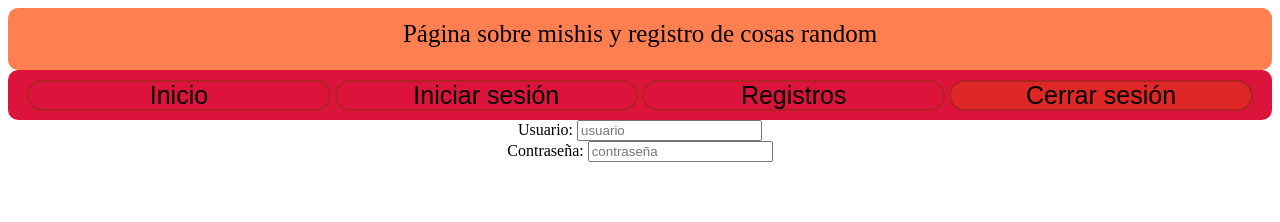
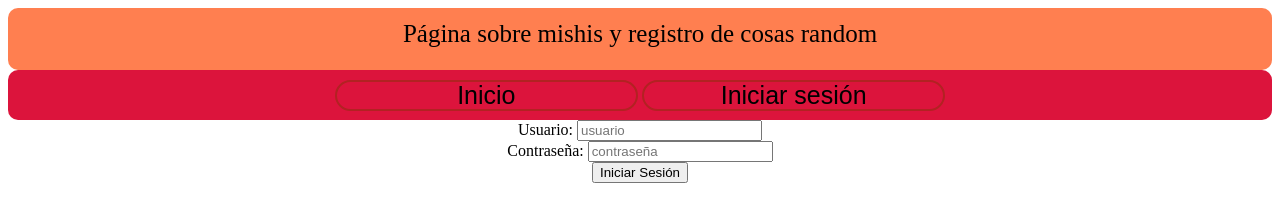
Before and after one commit to JanDevs/MichiList, a plain HTML site: page docs/index.html in a window 1280 px wide. Both pictures are taken after a click on the button "Iniciar sesión". Drawn offline with Linux system fonts and the light colour scheme.

Commit message:
Index mejorado y funciones provisionales de login

```diff
--- a/docs/index.html
+++ b/docs/index.html
@@ -13,9 +13,8 @@
         <header class="titulo">Página sobre mishis y registro de cosas random</header>
         <nav class="nav">
             <button name="ini" class="btn" onclick="javascript:index()">Inicio</button>
-            <button name="ini" class="btn" onclick="javascript:iniSesion()">Iniciar sesión</button>
-            <button name="ini" class="btn">Registros</button>
-            <button name="ini" class="btncer">Cerrar sesión</button>
+            <button name="ses" class="btn" onclick="javascript:iniSesion()">Iniciar sesión</button>
+
         </nav>
         <div id="div">Parte central
             <br>
@@ -25,5 +24,6 @@
             <img src="http://placekitten.com/g/100/100">
         </div>
     </center>
+    <script>document.getElementById('reg').style.visibility = "none";</script>
 </body>
 </html>
--- a/docs/js/index.js
+++ b/docs/js/index.js
@@ -1,7 +1,21 @@
 function index(){
-    document.getElementById('div').innerHTML = "En esta página se hace registro de cosas variadas muy shidoris"
+    document.getElementById('div').innerHTML = "En esta página se hace registro de cosas variadas muy shidoris";
 }
 function iniSesion(){
-    document.getElementById('div').innerHTML = "Usuario: <input class='usu' type='text' placeholder='usuario'/> <br>"+
-                                "Contraseña: <input class='pass' id='pass' type='password' placeholder='contraseña' />";
+    document.getElementById('div').innerHTML = "<form id='formi'>Usuario: <input class='usu' name='usu' type='text' placeholder='usuario'/> <br>"+
+                                "Contraseña: <input class='pass' name='pass' type='password' placeholder='contraseña' /><br>"+
+                                "<input type='button' name='Button' value='Iniciar Sesión' onClick='sesion(this.form)'>"+
+                                "</form>";
 }
+function crear(){
+    document.getElementByName('reg').style.visibility = "hidden";
+}
+function sesion(form){
+    console.log(form.usu.value);
+    if(form.usu.value === "asd"){
+        if(form.pass.value === "asd"){
+            console.log("Sesion iniciada")
+            document.getElementById('div').innerHTML = "Sesión de: " + form.usu.value;
+        }
+    }
+}
```
